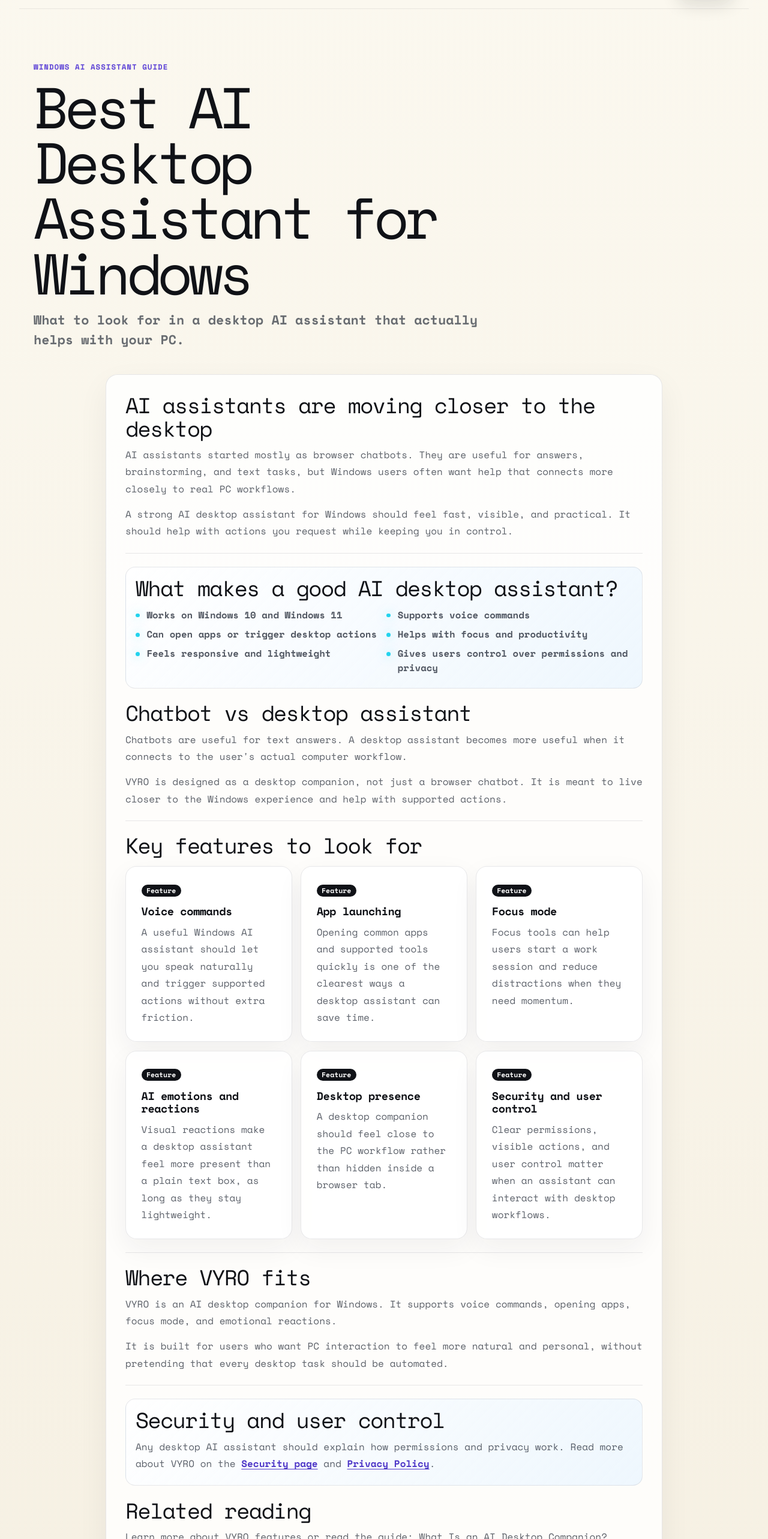
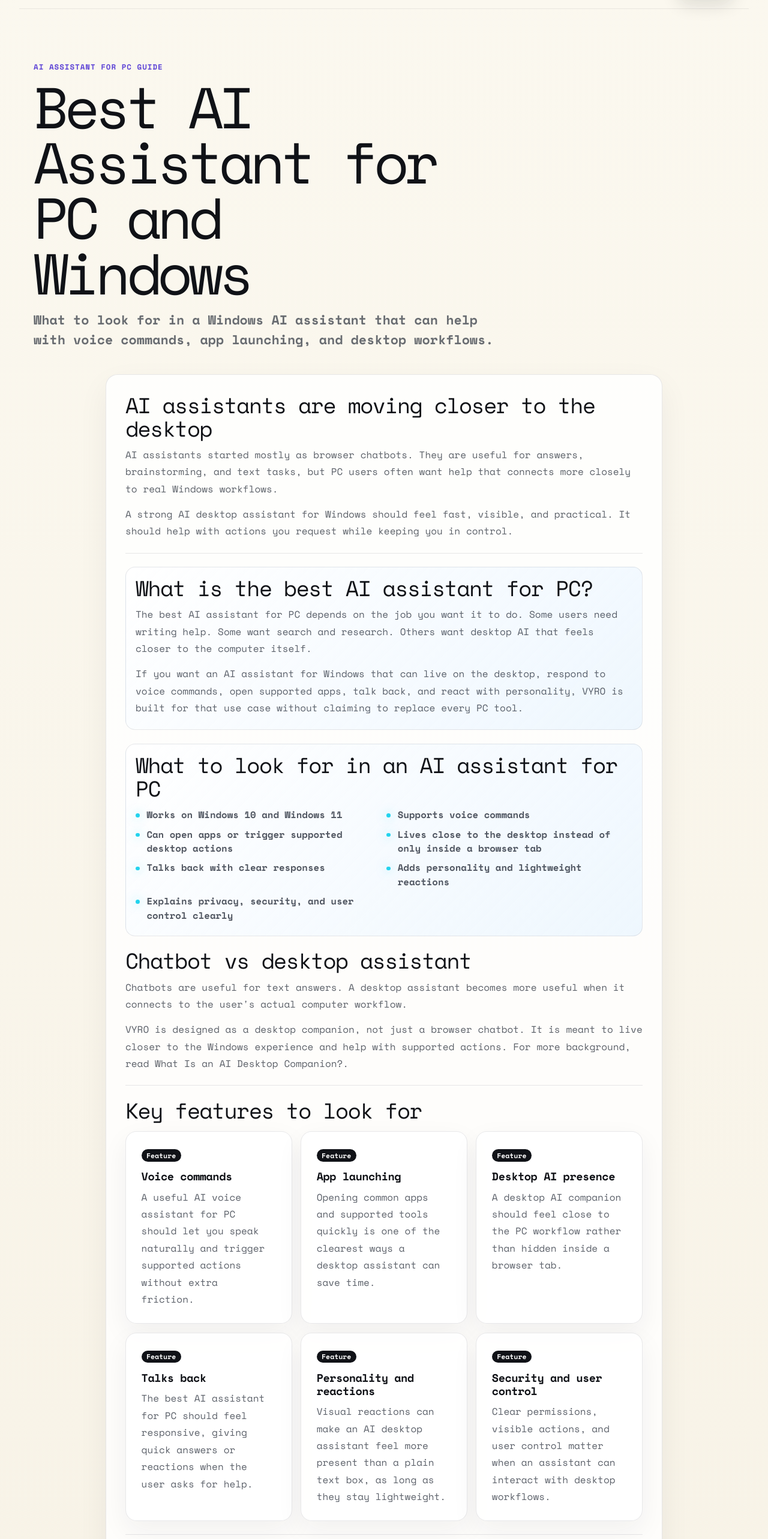
Before and after one commit to Kipasa33/VYRO-Landing, a Next.js app: page /blog/best-ai-desktop-assistant-windows in a window 1280 px wide. Shown: the part 60-2626 px from the top of the page at 60% size. Built offline with nearby package versions, Linux system fonts and the light colour scheme.

Commit message:
Optimize best AI assistant for PC article

```diff
--- a/app/blog/best-ai-desktop-assistant-windows/page.tsx
+++ b/app/blog/best-ai-desktop-assistant-windows/page.tsx
@@ -1,31 +1,33 @@
 import type { Metadata } from "next";
 import Link from "next/link";
 
+const title = "Best AI Assistant for PC and Windows | VYRO";
+const description = "Meet VYRO, an AI assistant for Windows with voice commands, opening apps, and a desktop AI companion experience for your PC.";
+const articleUrl = "https://vyrodesk.com/blog/best-ai-desktop-assistant-windows";
+
 export const metadata: Metadata = {
-  title: "Best AI Desktop Assistant for Windows | VYRO",
-  description: "Looking for the best AI desktop assistant for Windows? Learn what features matter, including voice commands, app launching, focus mode, desktop actions, and AI reactions.",
+  title,
+  description,
   alternates: {
-    canonical: "https://vyrodesk.com/blog/best-ai-desktop-assistant-windows",
+    canonical: articleUrl,
   },
   robots: {
     index: true,
     follow: true,
   },
   openGraph: {
-    title: "Best AI Desktop Assistant for Windows | VYRO",
-    description: "Looking for the best AI desktop assistant for Windows? Learn what features matter, including voice commands, app launching, focus mode, desktop actions, and AI reactions.",
-    url: "https://vyrodesk.com/blog/best-ai-desktop-assistant-windows",
+    title,
+    description,
+    url: articleUrl,
     type: "article",
   },
 };
 
-const articleUrl = "https://vyrodesk.com/blog/best-ai-desktop-assistant-windows";
-
 const articleJsonLd = {
   "@context": "https://schema.org",
   "@type": "Article",
-  headline: "Best AI Desktop Assistant for Windows",
-  description: "Looking for the best AI desktop assistant for Windows? Learn what features matter, including voice commands, app launching, focus mode, desktop actions, and AI reactions.",
+  headline: "Best AI Assistant for PC and Windows",
+  description,
   url: articleUrl,
   author: {
     "@type": "Organization",
@@ -64,7 +66,7 @@
     {
       "@type": "ListItem",
       position: 3,
-      name: "Best AI Desktop Assistant for Windows",
+      name: "Best AI Assistant for PC and Windows",
       item: articleUrl,
     },
   ],
@@ -73,32 +75,33 @@
 const assistantCriteria = [
   "Works on Windows 10 and Windows 11",
   "Supports voice commands",
-  "Can open apps or trigger desktop actions",
-  "Helps with focus and productivity",
-  "Feels responsive and lightweight",
-  "Gives users control over permissions and privacy",
+  "Can open apps or trigger supported desktop actions",
+  "Lives close to the desktop instead of only inside a browser tab",
+  "Talks back with clear responses",
+  "Adds personality and lightweight reactions",
+  "Explains privacy, security, and user control clearly",
 ];
 
 const featureCards = [
   {
     title: "Voice commands",
-    body: "A useful Windows AI assistant should let you speak naturally and trigger supported actions without extra friction.",
+    body: "A useful AI voice assistant for PC should let you speak naturally and trigger supported actions without extra friction.",
   },
   {
     title: "App launching",
     body: "Opening common apps and supported tools quickly is one of the clearest ways a desktop assistant can save time.",
   },
   {
-    title: "Focus mode",
-    body: "Focus tools can help users start a work session and reduce distractions when they need momentum.",
+    title: "Desktop AI presence",
+    body: "A desktop AI companion should feel close to the PC workflow rather than hidden inside a browser tab.",
   },
   {
-    title: "AI emotions and reactions",
-    body: "Visual reactions make a desktop assistant feel more present than a plain text box, as long as they stay lightweight.",
+    title: "Talks back",
+    body: "The best AI assistant for PC should feel responsive, giving quick answers or reactions when the user asks for help.",
   },
   {
-    title: "Desktop presence",
-    body: "A desktop companion should feel close to the PC workflow rather than hidden inside a browser tab.",
+    title: "Personality and reactions",
+    body: "Visual reactions can make an AI desktop assistant feel more present than a plain text box, as long as they stay lightweight.",
   },
   {
     title: "Security and user control",
@@ -106,11 +109,48 @@
   },
 ];
 
+const faqs = [
+  {
+    question: "What is the best AI assistant for PC?",
+    answer: "The best AI assistant for PC depends on what you need. If you want a Windows-focused desktop AI companion with voice commands, app launching, talking back, and personality, VYRO is built for that kind of experience.",
+  },
+  {
+    question: "What is an AI desktop assistant?",
+    answer: "An AI desktop assistant is software that lives closer to your computer workflow than a normal browser chatbot. It can help with supported desktop actions, voice commands, and quick responses while keeping the user in control.",
+  },
+  {
+    question: "Can an AI assistant open apps on Windows?",
+    answer: "Some AI assistants can open supported apps on Windows. VYRO is designed around voice commands and app launching for supported desktop actions.",
+  },
+  {
+    question: "Is VYRO an AI assistant for Windows?",
+    answer: "Yes. VYRO is an AI assistant for Windows designed as a floating desktop companion with voice commands, app launching, focus mode, and emotional reactions.",
+  },
+  {
+    question: "Is VYRO a voice assistant for PC?",
+    answer: "Yes. VYRO includes voice command features for PC users. Some advanced AI features may require external processing depending on the selected mode.",
+  },
+];
+
+const faqJsonLd = {
+  "@context": "https://schema.org",
+  "@type": "FAQPage",
+  mainEntity: faqs.map((faq) => ({
+    "@type": "Question",
+    name: faq.question,
+    acceptedAnswer: {
+      "@type": "Answer",
+      text: faq.answer,
+    },
+  })),
+};
+
 export default function BestAiDesktopAssistantWindowsPage() {
   return (
     <main className="privacy-page security-page blog-page article-page">
       <script type="application/ld+json" dangerouslySetInnerHTML={{ __html: JSON.stringify(articleJsonLd) }} />
       <script type="application/ld+json" dangerouslySetInnerHTML={{ __html: JSON.stringify(breadcrumbJsonLd) }} />
+      <script type="application/ld+json" dangerouslySetInnerHTML={{ __html: JSON.stringify(faqJsonLd) }} />
 
       <header className="policy-topbar">
         <Link className="policy-brand" href="/" aria-label="VYRO home">VYRO</Link>
@@ -127,20 +167,26 @@
 
       <article>
         <header className="security-hero blog-hero" aria-labelledby="article-title">
-          <p className="policy-kicker">Windows AI assistant guide</p>
-          <h1 id="article-title">Best AI Desktop Assistant for Windows</h1>
-          <p>What to look for in a desktop AI assistant that actually helps with your PC.</p>
+          <p className="policy-kicker">AI assistant for PC guide</p>
+          <h1 id="article-title">Best AI Assistant for PC and Windows</h1>
+          <p>What to look for in a Windows AI assistant that can help with voice commands, app launching, and desktop workflows.</p>
         </header>
 
         <div className="article-shell">
           <section>
             <h2>AI assistants are moving closer to the desktop</h2>
-            <p>AI assistants started mostly as browser chatbots. They are useful for answers, brainstorming, and text tasks, but Windows users often want help that connects more closely to real PC workflows.</p>
+            <p>AI assistants started mostly as browser chatbots. They are useful for answers, brainstorming, and text tasks, but PC users often want help that connects more closely to real Windows workflows.</p>
             <p>A strong AI desktop assistant for Windows should feel fast, visible, and practical. It should help with actions you request while keeping you in control.</p>
           </section>
 
+          <section className="article-callout">
+            <h2>What is the best AI assistant for PC?</h2>
+            <p>The best AI assistant for PC depends on the job you want it to do. Some users need writing help. Some want search and research. Others want desktop AI that feels closer to the computer itself.</p>
+            <p>If you want an AI assistant for Windows that can live on the desktop, respond to voice commands, open supported apps, talk back, and react with personality, VYRO is built for that use case without claiming to replace every PC tool.</p>
+          </section>
+
           <section className="article-feature-card">
-            <h2>What makes a good AI desktop assistant?</h2>
+            <h2>What to look for in an AI assistant for PC</h2>
             <ul>
               {assistantCriteria.map((item) => <li key={item}>{item}</li>)}
             </ul>
@@ -149,7 +195,7 @@
           <section>
             <h2>Chatbot vs desktop assistant</h2>
             <p>Chatbots are useful for text answers. A desktop assistant becomes more useful when it connects to the user&apos;s actual computer workflow.</p>
-            <p>VYRO is designed as a desktop companion, not just a browser chatbot. It is meant to live closer to the Windows experience and help with supported actions.</p>
+            <p>VYRO is designed as a desktop companion, not just a browser chatbot. It is meant to live closer to the Windows experience and help with supported actions. For more background, read <Link href="/blog/ai-desktop-companion">What Is an AI Desktop Companion?</Link>.</p>
           </section>
 
           <section>
@@ -166,9 +212,15 @@
           </section>
 
           <section>
-            <h2>Where VYRO fits</h2>
-            <p>VYRO is an AI desktop companion for Windows. It supports voice commands, opening apps, focus mode, and emotional reactions.</p>
-            <p>It is built for users who want PC interaction to feel more natural and personal, without pretending that every desktop task should be automated.</p>
+            <h2>Why VYRO is built for Windows desktop users</h2>
+            <p>VYRO is an AI desktop companion for Windows. It supports voice commands, opening apps, focus mode, talking back, and emotional reactions.</p>
+            <p>It is built for users who want PC interaction to feel more natural and personal, without pretending that every desktop task should be automated. If you are comparing assistant styles, the <Link href="/blog/windows-copilot-alternative">Windows Copilot alternative</Link> guide explains how desktop AI companions are different from sidebar-style assistants.</p>
+          </section>
+
+          <section>
+            <h2>AI voice assistant for PC</h2>
+            <p>Voice is one of the clearest ways a desktop assistant can feel faster. An <Link href="/blog/ai-voice-assistant-for-pc">AI voice assistant for PC</Link> should let you ask for supported actions naturally, including opening apps or getting a quick response.</p>
+            <p>VYRO is designed around that kind of visible, user-triggered interaction. It should not be treated as a hidden automation system or a guarantee of fully offline AI processing.</p>
           </section>
 
           <section className="article-callout">
@@ -177,8 +229,20 @@
           </section>
 
           <section>
+            <h2>AI assistant for PC FAQ</h2>
+            <div className="article-faq-list">
+              {faqs.map((faq) => (
+                <article key={faq.question}>
+                  <h3>{faq.question}</h3>
+                  <p>{faq.answer}</p>
+                </article>
+              ))}
+            </div>
+          </section>
+
+          <section>
             <h2>Related reading</h2>
-            <p>Learn more about <Link href="/features">VYRO features</Link> or read the guide: <Link href="/blog/ai-desktop-companion">What Is an AI Desktop Companion?</Link></p>
+            <p>Continue with the <Link href="/blog/ai-voice-assistant-for-pc">AI voice assistant for PC guide</Link>, the <Link href="/blog/windows-copilot-alternative">Windows Copilot alternative guide</Link>, or the overview <Link href="/blog/ai-desktop-companion">What Is an AI Desktop Companion?</Link>.</p>
           </section>
 
           <section className="article-cta">
```
